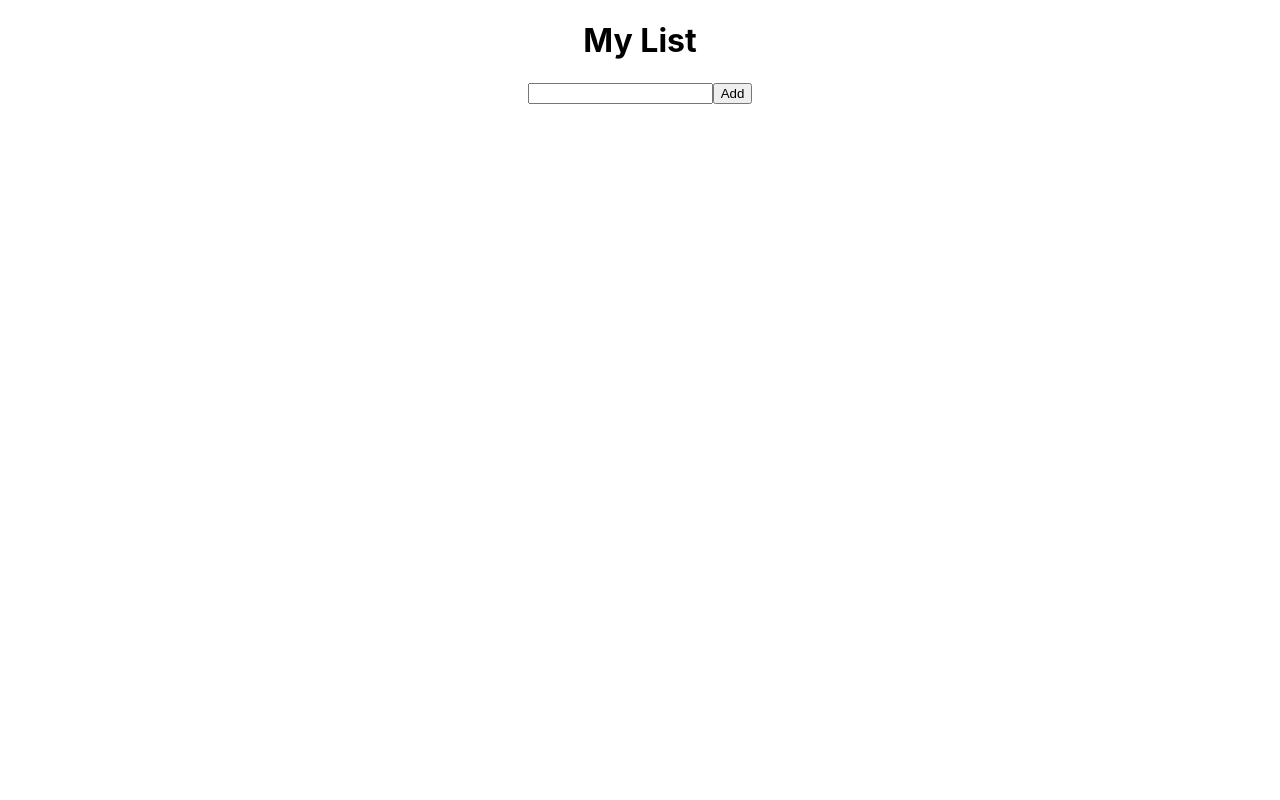
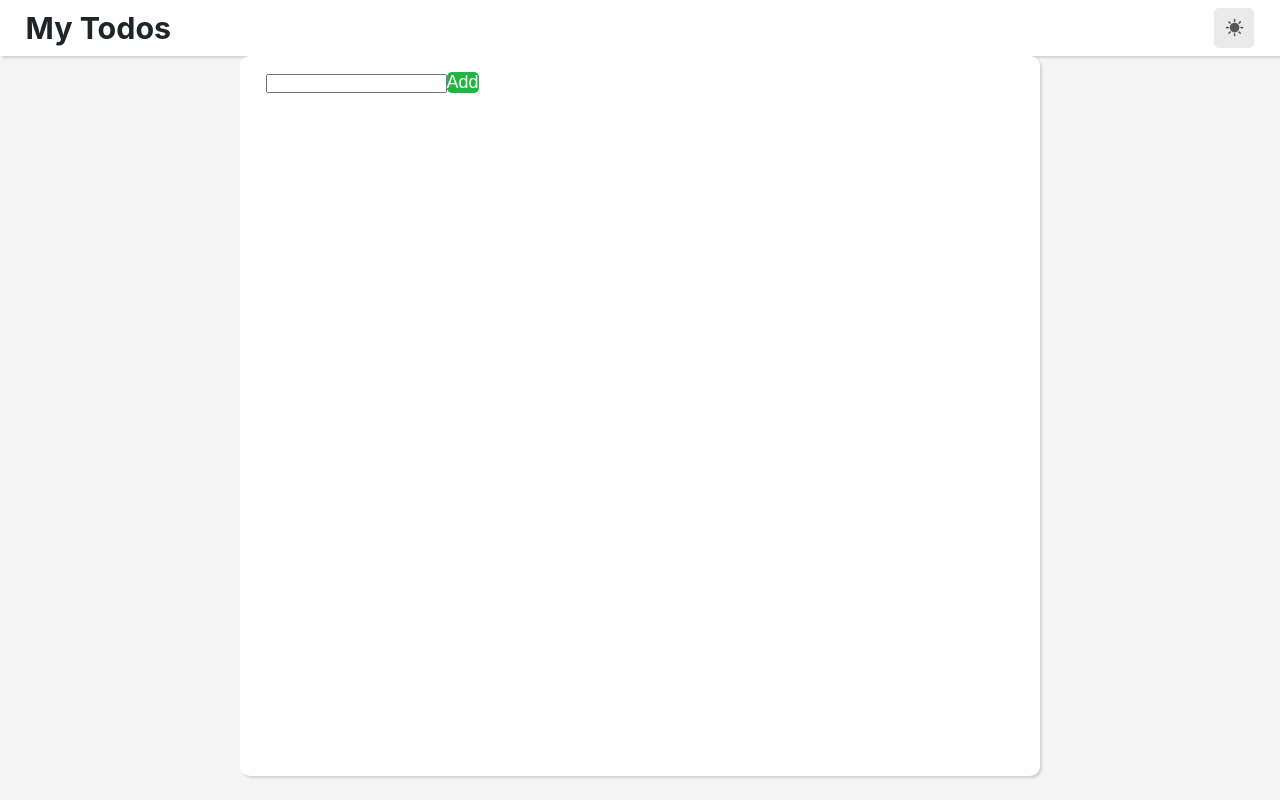
Before and after one commit to A00476611/pwa, a React (Create React App) app: page / in a window 1280 px wide. Built offline with nearby package versions, Linux system fonts and the light colour scheme.

Commit message:
styles WIP

```diff
--- a/package.json
+++ b/package.json
@@ -12,6 +12,7 @@
     "@types/react-dom": "^18.2.18",
     "react": "^18.2.0",
     "react-dom": "^18.2.0",
+    "react-icons": "^5.0.1",
     "react-scripts": "5.0.1",
     "typescript": "^4.9.5",
     "web-vitals": "^2.1.4"
--- a/src/App.css
+++ b/src/App.css
@@ -1,38 +1,68 @@
-.App {
-  text-align: center;
+
+:root {
+  --switcher-background: rgba(0, 0, 0, 0.082);
+  --switcher-color: rgb(88, 88, 88);
 }
 
-.App-logo {
-  height: 40vmin;
-  pointer-events: none;
+[theme="dark"] {
+  --switcher-background: rgba(255, 255, 255, 0.082);
+  --switcher-color: rgb(179, 176, 176);
 }
 
-@media (prefers-reduced-motion: no-preference) {
-  .App-logo {
-    animation: App-logo-spin infinite 20s linear;
-  }
-}
-
-.App-header {
-  background-color: #282c34;
-  min-height: 100vh;
+.App {
   display: flex;
   flex-direction: column;
   align-items: center;
-  justify-content: center;
-  font-size: calc(10px + 2vmin);
-  color: white;
 }
 
-.App-link {
-  color: #61dafb;
+.nav {
+  width: 100%;
+  box-sizing: border-box;
+  display: flex;
+  align-items: center;
+  justify-content: space-between;
+  background-color: var(--nav-background);
+  padding: 1vh 2vw;
+  box-shadow: rgba(0, 0, 0, 0.15) 1.95px 1.95px 2.6px;
+  color: var(--text-color);
 }
 
-@keyframes App-logo-spin {
-  from {
-    transform: rotate(0deg);
-  }
-  to {
-    transform: rotate(360deg);
+.nav > h1 {
+  justify-self: center;
+  font-size: 1.9rem;
+}
+
+.nav > button {
+  background-color: var(--switcher-background);
+  padding: 3px;
+  color:var(--switcher-color);
+  width: 40px;
+  height: 40px;
+  display: flex;
+  align-items: center;
+  justify-content: center;
+}
+
+.nav > button > svg {
+  font-size: 1.2rem;
+}
+
+button {
+  border:none;
+  cursor: pointer;
+  font-size: large;
+  border-radius: 5px;
+  box-sizing: border-box;
+}
+
+.primary-btn {
+  background-color: var(--primary-color);
+  color:white;
+}
+
+@media (min-height:1000px) {
+  .ToDoList {
+    margin-top: 3vh;
+    height: 90vh;
   }
 }
--- a/src/App.tsx
+++ b/src/App.tsx
@@ -1,9 +1,27 @@
+import { useEffect, useState } from 'react';
 import './App.css';
 import { ToDoList, ToDoStorage } from './components/ToDoList';
+import {MdSunny, MdModeNight} from 'react-icons/md'
 let initialTodos = ToDoStorage.getAll()
 function App() {
+  const [theme, setTheme] = useState(document.querySelector("body")?.getAttribute("theme"))
+  const toggleTheme = () => {
+    setTheme(theme => theme == "dark" ? "light" : "dark")
+  }
+
+  useEffect(()=>{
+    if(theme)
+      document.querySelector("body")?.setAttribute("theme", theme)
+  }, [theme])
+
   return (
     <div className="App">
+      <div className='nav'>
+        <h1> My Todos </h1>
+        <button onClick={toggleTheme}>
+          {theme =="dark" ? <MdModeNight /> : <MdSunny/>}
+        </button>
+      </div>
       <ToDoList initialTodos={initialTodos}/>
     </div>
   );
--- a/src/components/ToDoList/ToDoItem.tsx
+++ b/src/components/ToDoList/ToDoItem.tsx
@@ -1,3 +1,5 @@
+import { MdDelete } from "react-icons/md"
+
 export type ToDoItemType = {
     isCompleted:boolean,
     title:string
@@ -11,12 +13,12 @@ export type ToDoItemProps = {
 
 export const ToDoItem = ({todo, onClick, onRemove}:ToDoItemProps) => {
     return (
-        <div>
+        <div className="ToDoItem">
             <div onClick={()=>onClick(todo.isCompleted)}>
                 <input type="checkbox" checked={todo.isCompleted} readOnly/>
                 <span>{todo.title}</span>
             </div>
-            <button onClick={onRemove}>Remove</button>
+            <MdDelete onClick={onRemove}/>
         </div>
     )
 }
--- a/src/components/ToDoList/ToDoList.css
+++ b/src/components/ToDoList/ToDoList.css
@@ -1,3 +1,34 @@
-.ToDoList {
+:root{
+    --background-color:white;
+}
 
+[theme="dark"] {
+    --background-color:#ffffff57;
 }
+
+.ToDoList{
+    width: 100%;
+    box-sizing: border-box;
+    height: 90vh;
+    padding: 2vh 2vw;
+    background-color: var(--background-color);
+}
+
+.ToDoItem {
+    display: flex;
+    align-items: center;
+    height: 60px;
+    width: 100%;
+    border-bottom: gainsboro solid thin;
+    justify-content: space-between;
+}
+
+@media (min-width: 720px) {
+    .ToDoList {
+        max-width: 800px;
+        box-sizing: border-box;
+        box-shadow: rgba(0, 0, 0, 0.15) 1.95px 1.95px 2.6px;
+        border-radius: 10px;
+
+    }
+}
--- a/src/components/ToDoList/ToDoList.tsx
+++ b/src/components/ToDoList/ToDoList.tsx
@@ -1,5 +1,6 @@
 import { ToDoItem, ToDoItemType, ToDoStorage } from "./"
 import { FormEventHandler, useEffect, useState } from "react"
+import './ToDoList.css'
 
 export const ToDoList = ({initialTodos = []}:{initialTodos?:ToDoItemType[]}) => {
     const [todos, setTodos] = useState(initialTodos)
@@ -32,11 +33,10 @@ export const ToDoList = ({initialTodos = []}:{initialTodos?:ToDoItemType[]}) =>
     }, [todos])
 
     return (
-        <div className="TodoList">
-            <h1>My List</h1>
+        <div className="ToDoList">
             <form onSubmit={handleAdd}>
                 <input name="newItem"/>
-                <button type="submit">Add</button>
+                <button type="submit" className="btn primary-btn">Add</button>
             </form>
             {todos.map((todo,i) => <ToDoItem key={i} todo={todo} onClick={(current)=>handleItemClick(i, current)} onRemove={()=>handleItemRemove(i)}/>)}
         </div>
--- a/src/index.css
+++ b/src/index.css
@@ -1,3 +1,31 @@
+:root {
+  --body-background: whitesmoke;
+  /*--primary-color: #38f758;*/
+  --primary-color:#20b440;
+  --text-color: #212427;
+  --nav-background: white;
+}
+
+[theme="dark"] {
+  --body-background:#31304D;
+  --text-color: #F0ECE5;
+  --nav-background: #161A30;
+}
+
+*{
+  margin: 0;
+  padding: 0;
+}
+
+h1, h2, p, span, li{
+  transition: color 200ms;
+  color: var(--text-color);
+}
+
+body, div, button {
+  transition: background-color 200ms;
+}
+
 body {
   margin: 0;
   font-family: -apple-system, BlinkMacSystemFont, 'Segoe UI', 'Roboto', 'Oxygen',
@@ -5,6 +33,7 @@ body {
     sans-serif;
   -webkit-font-smoothing: antialiased;
   -moz-osx-font-smoothing: grayscale;
+  background-color: var(--body-background);
 }
 
 code {
```
Also changed, not shown: 1 other file (tests, documents, lock files or other folders).
